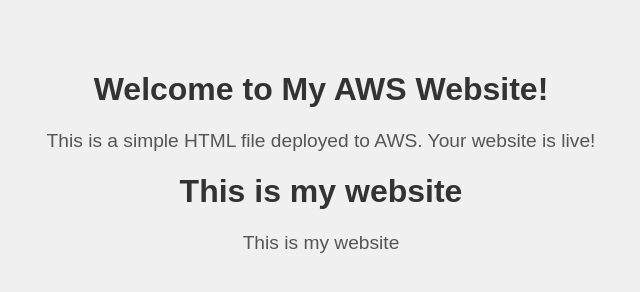
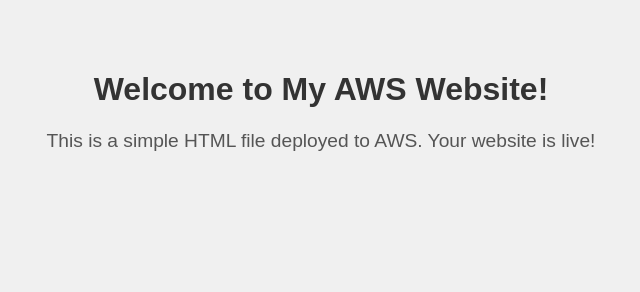
Before and after one commit to Rushkakhanal1/Coursework, a plain HTML site: page index.html in a window 1280 px wide. Shown: the whole page, without its empty margins (319-959 px from the left). Drawn offline with Linux system fonts and the light colour scheme.

Commit message:
added all file

```diff
--- a/index.html
+++ b/index.html
@@ -30,8 +30,7 @@
     <div class="container">
         <h1>Welcome to My AWS Website!</h1>
         <p>This is a simple HTML file deployed to AWS. Your website is live!</p>
-        <h1>This is my website</h1>
-        <p>This is my website</p>
+
     </div>
 
 </body>
```
Also changed, not shown: .github/workflows/index.html (added), 2 other files.
